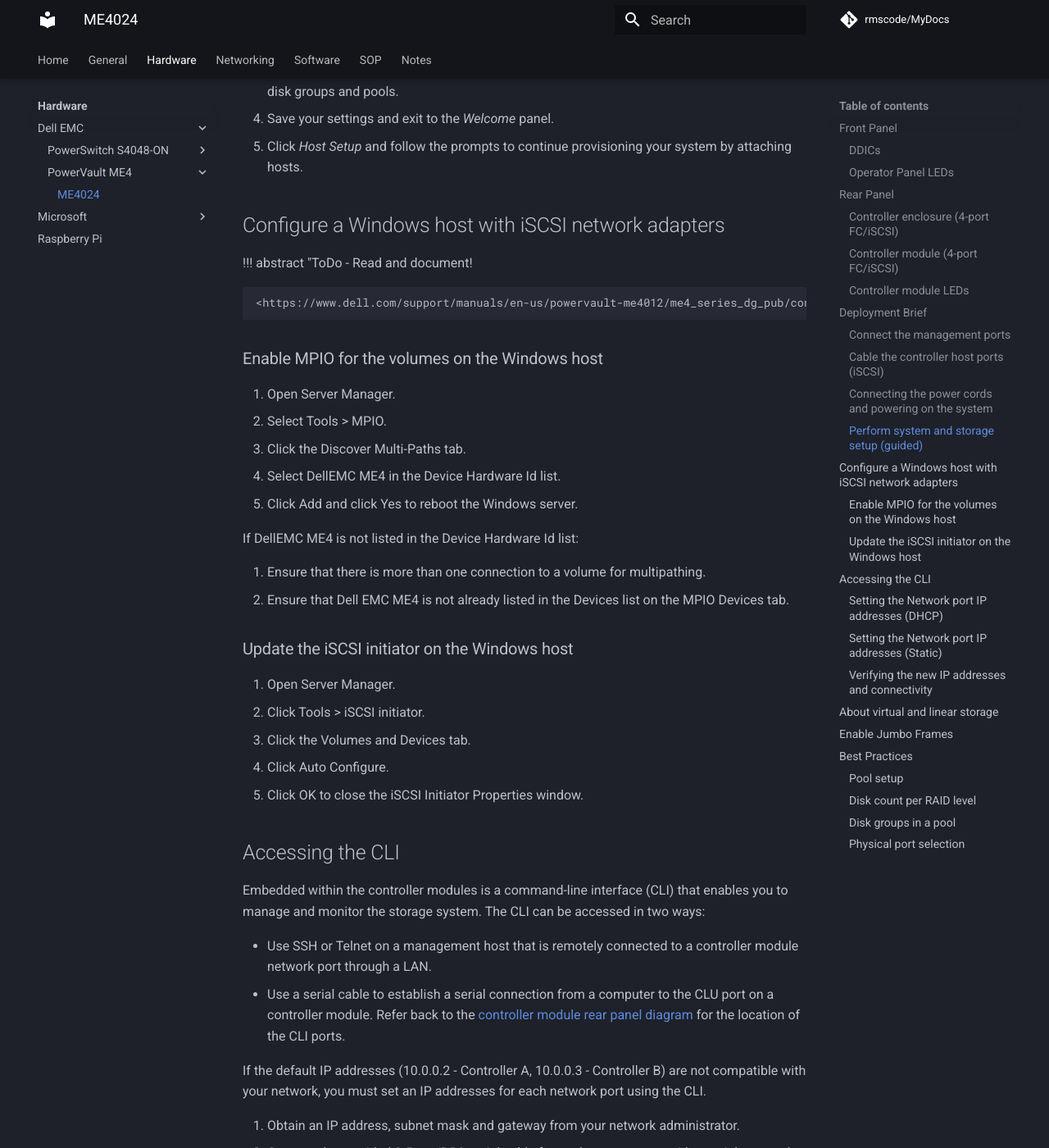
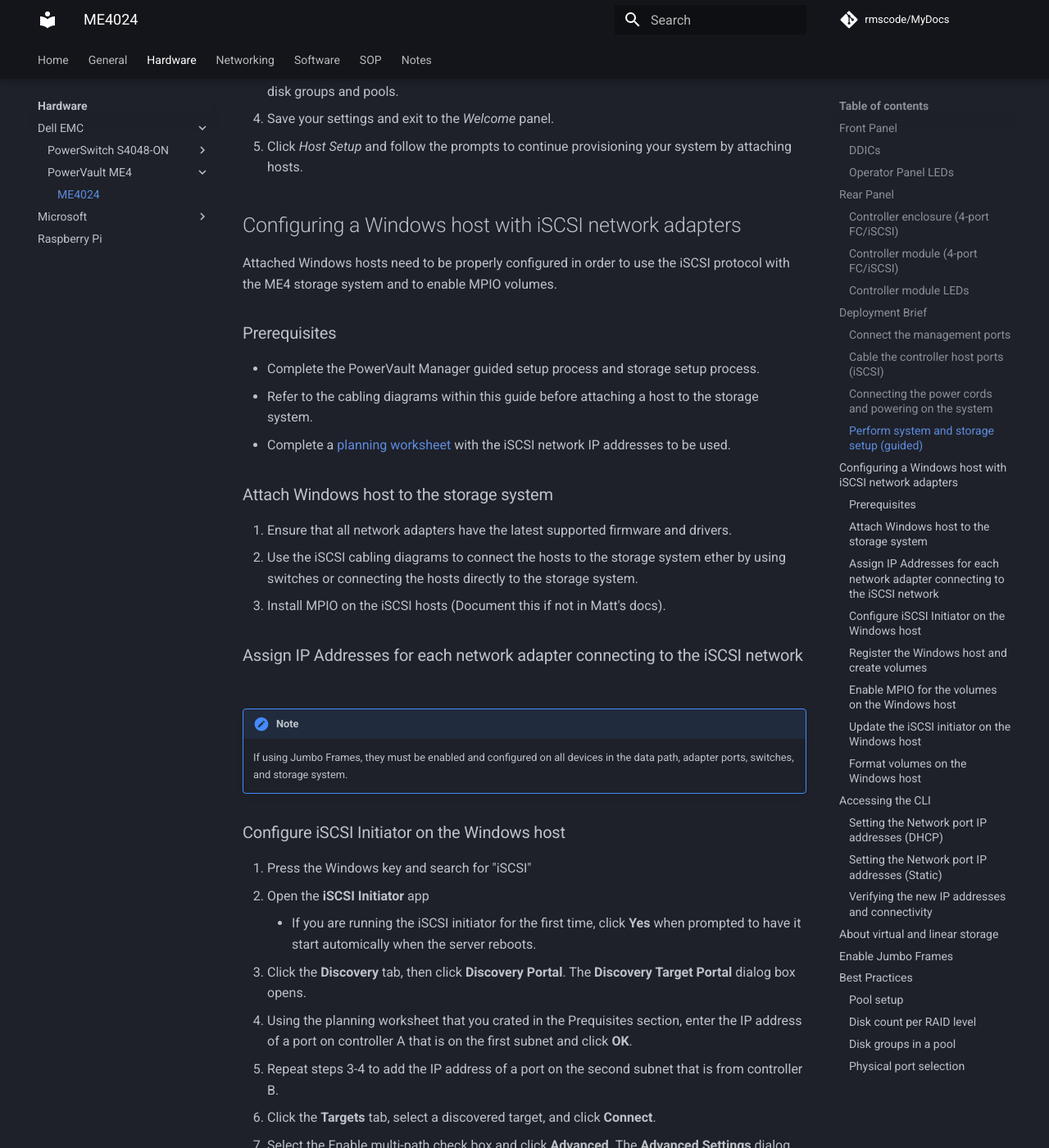
Before and after one commit to rmscode/binary-garden, an MkDocs documentation site: the page built from docs/hardware/dell-emc/powervault-me4.md, in a window 1280 px wide and 1400 px high, scrolled down 8733 px. Shown: the whole window at 82% size. Built offline with MkDocs 1.6.1 and Material for MkDocs 9.7.7, drawn with Linux system fonts in a browser that asks for light colours; comment, search, counter and statistics services are not loaded; some of the changed text lies outside the part shown.

Commit message:
Update powervault-me4.md

```diff
--- a/docs/hardware/dell-emc/powervault-me4.md
+++ b/docs/hardware/dell-emc/powervault-me4.md
@@ -261,13 +261,13 @@
 
 !!! tip "System Information Worksheet"
 
-    Use the System Information Worksheet found on page 100 of the [deployment guide](https://dl.dell.com/content/manual65252048-dell-powervault-me4-series-storage-system-deployment-guide.pdf?language=en-us) to record the information that you need to install the ME4 Series storage system.
+    Use the [System Information Worksheet](../../assets/me4-system-information-worksheet.pdf) found on page 100 of the [deployment guide](https://dl.dell.com/content/manual65252048-dell-powervault-me4-series-storage-system-deployment-guide.pdf?language=en-us) to record the information that you need to install the ME4 Series storage system.
 
 Upon completing the hardware installation, use PowerVault Manager to configure, provision, monitor and manage the storage system. When first accessing the PowerVault Manager, perform a firmware update before configuring your system. After the firmware update is complete, use the guided setup to verify the web browser requirements and then access the PowerVault Manager.
 
 !!! note
 
-    The PowerVault web interface requires Firefox 57 or later, Chrome 57 or later, MS Internet Explorer 10 or 11, or Safari 10.1 or later. Dell say you cannot view PowerVault Manager Help content if you are using the Microsoft Edge browser that ships with Windows 10.
+    The PowerVault web interface requires Firefox 57 or later, Chrome 57 or later, MS Internet Explorer 10 or 11, or Safari 10.1 or later. Dell says you cannot view Help content if you are using the Microsoft Edge browser that ships with Windows 10. I'm thinking they mean the non-chromium version . . . Haven't tested this yet.
 
 #### Accessing the PowerVault Manager
 
@@ -312,32 +312,97 @@
 4. Save your settings and exit to the *Welcome* panel.
 5. Click *Host Setup* and follow the prompts to continue provisioning your system by attaching hosts.
 
-## Configure a Windows host with iSCSI network adapters
+## Configuring a Windows host with iSCSI network adapters
 
-!!! abstract "ToDo - Read and document!
+Attached Windows hosts need to be properly configured in order to use the iSCSI protocol with the ME4 storage system and to enable MPIO volumes.
 
-    <https://www.dell.com/support/manuals/en-us/powervault-me4012/me4_series_dg_pub/configuring-a-windows-host-with-iscsi-network-adapters?guid=guid-da96d36d-7905-4a4a-bc5e-11fb102baa8e&lang=en-us>
+### Prerequisites
+
+- Complete the PowerVault Manager guided setup process and storage setup process.
+- Refer to the cabling diagrams within this guide before attaching a host to the storage system.
+- Complete a [planning worksheet](../../assets/me4-system-information-worksheet.pdf) with the iSCSI network IP addresses to be used.
+
+### Attach Windows host to the storage system
+
+1. Ensure that all network adapters have the latest supported firmware and drivers.
+2. Use the iSCSI cabling diagrams to connect the hosts to the storage system ether by using switches or connecting the hosts directly to the storage system.
+3. Install MPIO on the iSCSI hosts (Document this if not in Matt's docs).
+
+### Assign IP Addresses for each network adapter connecting to the iSCSI network
+
+!!! note
+
+    If using Jumbo Frames, they must be enabled and configured on all devices in the data path, adapter ports, switches, and storage system.
+
+### Configure iSCSI Initiator on the Windows host
+
+1. Press the Windows key and search for "iSCSI"
+2. Open the **iSCSI Initiator** app
+      - If you are running the iSCSI initiator for the first time, click **Yes** when prompted to have it start automically when the server reboots.
+3. Click the **Discovery** tab, then click **Discovery Portal**. The **Discovery Target Portal** dialog box opens.
+4. Using the planning worksheet that you crated in the Prequisites section, enter the IP address of a port on controller A that is on the first subnet and click **OK**.
+5. Repeat steps 3-4 to add the IP address of a port on the second subnet that is from controller B.
+6. Click the **Targets** tab, select a discovered target, and click **Connect**.
+7. Select the Enable multi-path check box and click **Advanced**. The **Advanced Settings** dialog box opens.
+      1. Select **Microsoft iSCSI initiator** from the **Local adapter** drop-down menu..
+      2. Select the IP address of NIC 1 from the **Initiator IP** drop-down menu.
+      3. Select the first IP listed in the same subnet from the **Target portal IP** drop-down menu.
+      4. Click **OK** twice to return to the **iSCSI Initiator Properties** dialog box.
+8. Repeat steps 6-7 for the NIC to establish a connection to each port on the subnet.
+9.  Repeat steps 3-8 for NIC 2, connecting it to the targets on the second subnet.
+      - !!! tip "After all connections are made, you can click the **Favorite Targets** tab to see each path. If you click **Details**, you can view specific information the selected path."
+10. Click the **Configuration tab** and record the initiator name in the **Initiator Name** field. The initiator name is needed to map volumes to the host.
+      - !!! note "This is required for multi-path configurations."
+11. Click **OK** to close the **iSCSI Initiator Properties** dialog box.
+
+### Register the Windows host and create volumes
+
+1. Log in to the PowerVault Manager.
+2. Access the Host Setup wizard:
+      1. From the Welcome screen, click **Host Setup**.
+      2. From the Home topic, select **Action** > **Host Setup**.
+3. Confirm that you have met the listed prerequisites, then click **Next**.
+4. Type a host name in the **Host Name** field.
+5. Using the information from step 10 of the Configure the iSCSI Initiator (above), select the iSCSI initiators for the host you are configuring, then click **Next**.
+6. Group hosts together with other hosts in a cluster.
+      - For cluster configurations, group hosts together so that all hosts within the group share the same storage.
+         - If this host is the first host in the cluster, select **Create a new host group**, type a name for the host group, and click **Next**.
+         - If this host is being added to a host group that exists, select **Add to existing host group**, select the group from the drop-down list, and click **Next**.
+         - !!! note "The host must be mapped with the same access, port, and LUN settings to the same volumes or volume groups as every other initiator in the host group."
+7. On the Attach Volumes page, specify the name, size, and pool for each volume, and click **Next**. To add a volume, click **Add Row**. To remove a volume, click **Remove**.
+      - !!! note "Dell recommends that you update the volume name with the hostname to better identify the volumes."
+8. On the Summary page, review the host configuration settings, and click **Configure Host**.
+If the host is successfully configured, a **Success** dialog box is displayed.
+9. Click **Yes** to return to the Introduction page of the wizard, or click **No** to close the wizard.
 
 ### Enable MPIO for the volumes on the Windows host
 
 1. Open Server Manager.
-2. Select Tools > MPIO.
-3. Click the Discover Multi-Paths tab.
-4. Select DellEMC ME4 in the Device Hardware Id list.
-5. Click Add and click Yes to reboot the Windows server.
-
-If DellEMC ME4 is not listed in the Device Hardware Id list:
-
-1. Ensure that there is more than one connection to a volume for multipathing.
-2. Ensure that Dell EMC ME4 is not already listed in the Devices list on the MPIO Devices tab.
+2. Select **Tools** > **MPIO**.
+3. Click the **Discover Multi-Paths** tab.
+4. Select **DellEMC ME4** in the **Device Hardware Id** list.
+      - If **DellEMC ME4** is not listed in the **Device Hardware Id** list:
+        1. Ensure that there is more than one connection to a volume for multipathing.
+        2. Ensure that **Dell EMC ME4** is not already listed in the **Devices** list on the **MPIO Devices** tab.
+5. Click **Add** and click **Yes** to reboot the Windows server.
 
 ### Update the iSCSI initiator on the Windows host
 
 1. Open Server Manager.
-2. Click Tools > iSCSI initiator.
-3. Click the Volumes and Devices tab.
-4. Click Auto Configure.
-5. Click OK to close the iSCSI Initiator Properties window.
+2. Click **Tools** > **iSCSI initiator**.
+3. Click the **Volumes and Devices** tab.
+4. Click **Auto Configure**.
+5. Click **OK** to close the **iSCSI Initiator Properties** window.
+
+### Format volumes on the Windows host
+
+1. Open Server Manager.
+2. Select **Tools** > **Computer Management**.
+3. Right-click **Disk Management** and select **Rescan Disks**.
+4. Right-click on the new disk and select **Online**.
+5. Right-click on the new disk again select **Initialize Disk**. The **Initialize Disk** dialog box opens.
+6. Select the partition style for the disk and click **OK**.
+7. Right-click on the unallocated space, select the type of volume to create, and follow the steps in the wizard to create the volume.
 
 ## Accessing the CLI
 
```
